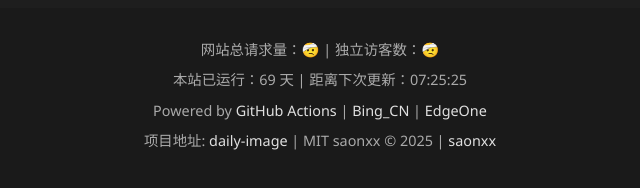
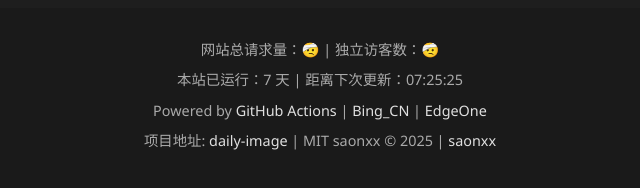
Before and after one commit to saonxx/daily-image, a plain HTML site: page page/index.html in a window 1280 px wide. Shown: the part 1042-1230 px from the top of the page, 320-960 px from the left. Drawn offline with Linux system fonts and the light colour scheme; no server answers; a small style sheet from the web is missing.

Commit message:
Update index.html

```diff
--- a/page/index.html
+++ b/page/index.html
@@ -531,7 +531,7 @@
         // 计算网站运行时间和下次更新时间
         function updateTimes() {
           // 网站开始运行的日期（请修改为您的网站上线日期）
-          const startDate = new Date('2025-4-20'); // 示例日期，请替换为实际上线日期
+          const startDate = new Date('2025-6-21'); // 示例日期，请替换为实际上线日期
           const now = new Date();
 
           // 计算已运行天数
```
